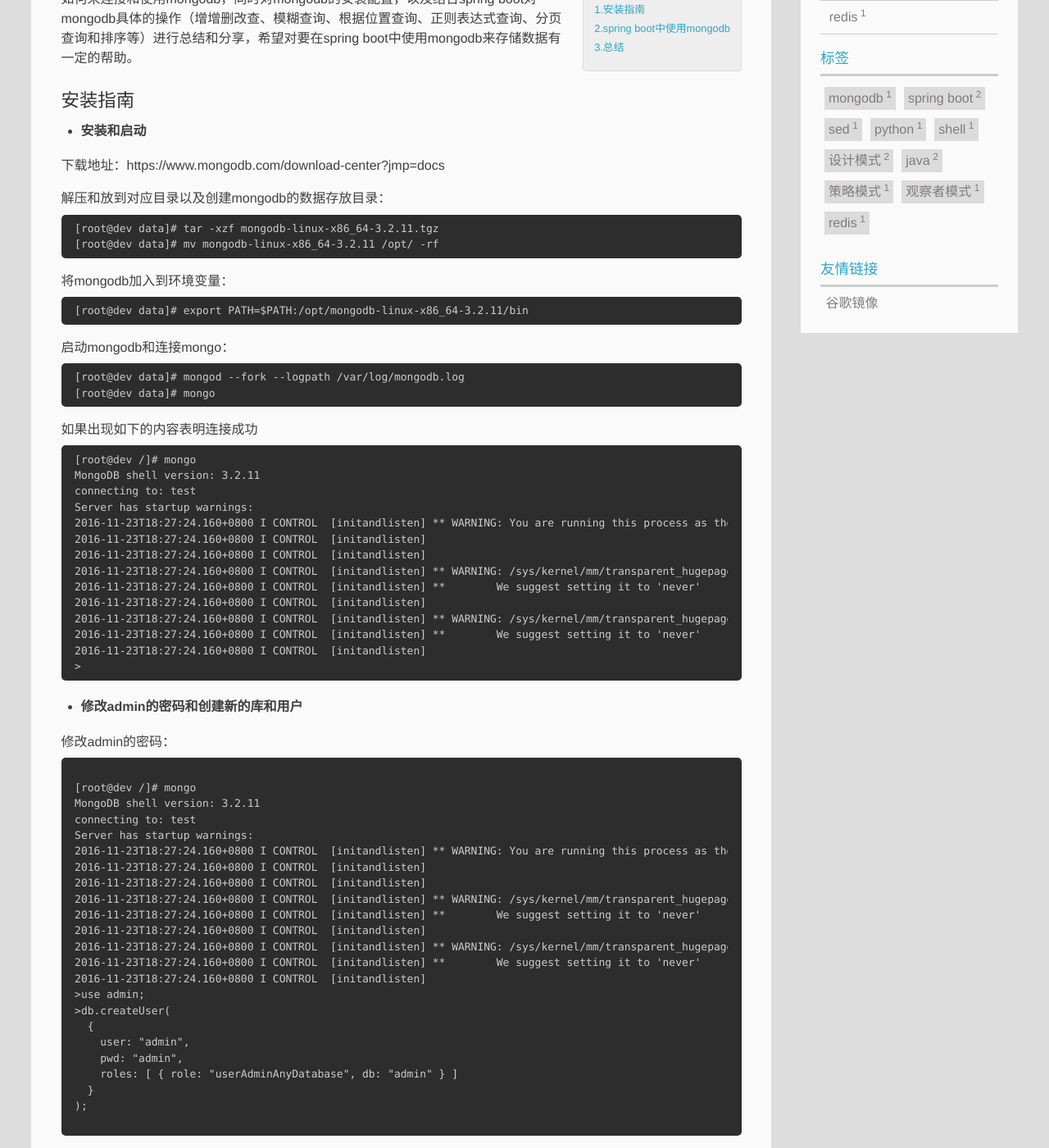
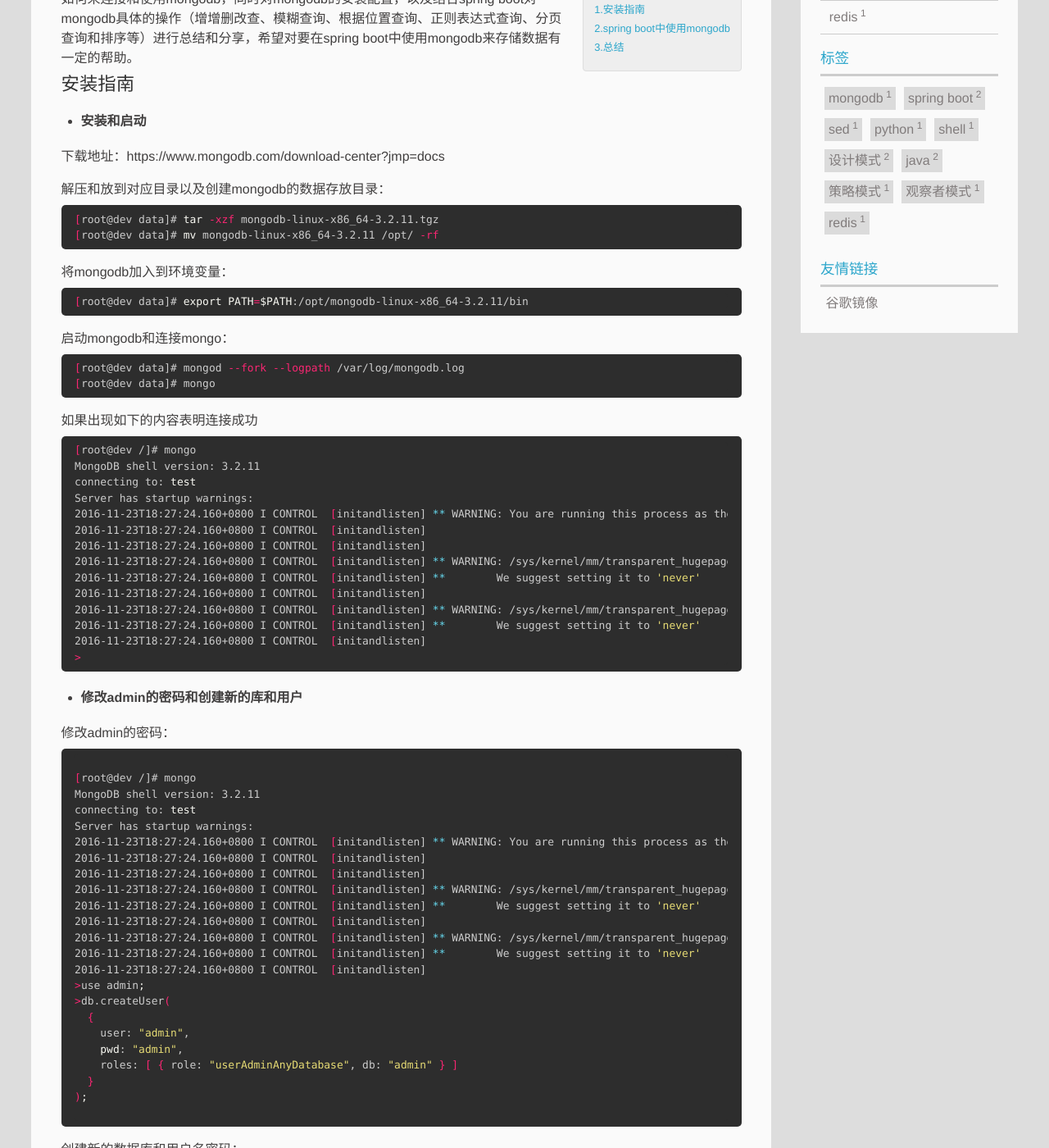
Before and after one commit to jianxw/jianxw.github.io, a Jekyll site: the page built from _posts/2016-11-26-spring-boot-mongodb.md, in a window 1280 px wide and 1400 px high, scrolled down 420 px. Shown: the whole window at 82% size. Built offline with Jekyll 4.4.1, drawn with Linux system fonts in a browser that asks for light colours; Markdown is read by kramdown in place of the engine named in the settings; comment, search, counter and statistics services are not loaded; some of the changed text lies outside the part shown.

````diff
--- a/_posts/2016-11-26-spring-boot-mongodb.md
+++ b/_posts/2016-11-26-spring-boot-mongodb.md
@@ -9,7 +9,7 @@ categories: mongodb
 　　MongoDB是一个基于分布式文件存储的nosql数据库，文章主要介绍spring boot中如何来连接和使用mongodb，同时对mongodb的安装配置，以及结合spring boot对mongodb具体的操作（增增删改查、模糊查询、根据位置查询、正则表达式查询、分页查询和排序等）进行总结和分享，希望对要在spring boot中使用mongodb来存储数据有一定的帮助。
 
 <!-- more -->
-###安装指南
+####安装指南
 
 - **安装和启动**
 
@@ -17,24 +17,24 @@ categories: mongodb
 
 解压和放到对应目录以及创建mongodb的数据存放目录：
 
-```
+```bash
 [root@dev data]# tar -xzf mongodb-linux-x86_64-3.2.11.tgz
 [root@dev data]# mv mongodb-linux-x86_64-3.2.11 /opt/ -rf
 ```
 
 将mongodb加入到环境变量：
-```
+```bash
 [root@dev data]# export PATH=$PATH:/opt/mongodb-linux-x86_64-3.2.11/bin
 ```
 
 启动mongodb和连接mongo：
-```
+```bash
 [root@dev data]# mongod --fork --logpath /var/log/mongodb.log
 [root@dev data]# mongo
 ```
 
 如果出现如下的内容表明连接成功
-```
+```bash
 [root@dev /]# mongo
 MongoDB shell version: 3.2.11
 connecting to: test
@@ -54,7 +54,7 @@ Server has startup warnings:
 - **修改admin的密码和创建新的库和用户**
 
 修改admin的密码：
-```
+```bash
 
 [root@dev /]# mongo
 MongoDB shell version: 3.2.11
@@ -81,7 +81,7 @@ Server has startup warnings:
 ```
 
 创建新的数据库和用户名密码：
-```
+```bash
 >use test_wjx;
 >db.createUser(
   {
@@ -94,17 +94,17 @@ Server has startup warnings:
 
 通过如下命令让用户和密码生效：
 
-```
+```bash
 [root@dev /]# mongod --auth --port 27017 --dbpath /data/db
 ```
 
 用对应的用户名和密码登录：
 
-```
+```bash
 [root@dev /]# mongo --port 27017 -u wjx -p 123456 --authenticationDatabase test_wjx
 ```
 
-###spring boot中使用mongodb
+####spring boot中使用mongodb
 
 项目的目录结构：
 ![](/img/20161127/spring_boot_mongodb.png)
@@ -470,5 +470,6 @@ public class SampleMongoApplication implements CommandLineRunner {
 ]
 ```
 
-###总结
+####总结
+
 &nbsp;&nbsp;&nbsp;&nbsp;&nbsp;&nbsp;&nbsp;&nbsp;&nbsp;spring-data-mongodb的MongoRepository暂时不支持对数据进行更新操作，所以用的MongoTemplate.update进行数据的更新。文章主要是对mongodb的使用进行了介绍，比如增删改查、模糊查询、范围查询、正则表达式查询、分页查询排序等。
````
Also changed, not shown: _posts/2016-11-27-format.md (+3 -3 lines), _posts/2016-12-11-spring-boot-redis.md (+4 -4 lines), _posts/2016-12-13-tcp-ip.md (added, +11 -0 lines).
